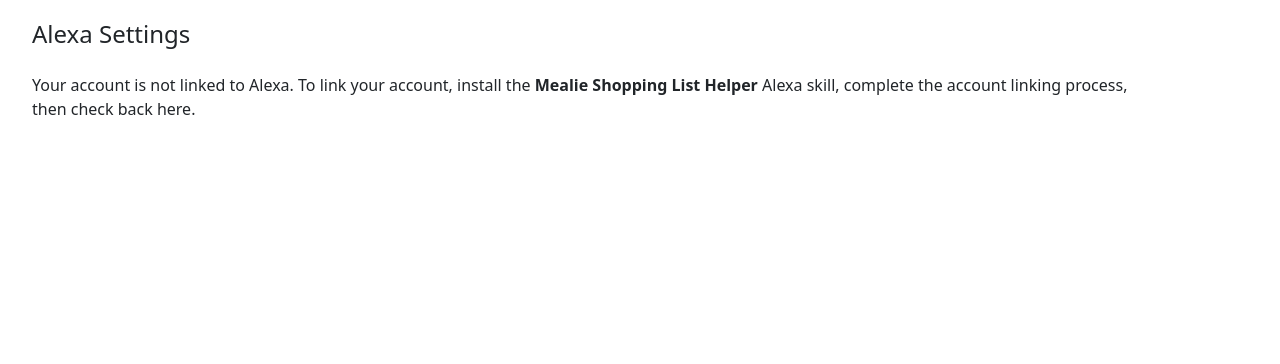
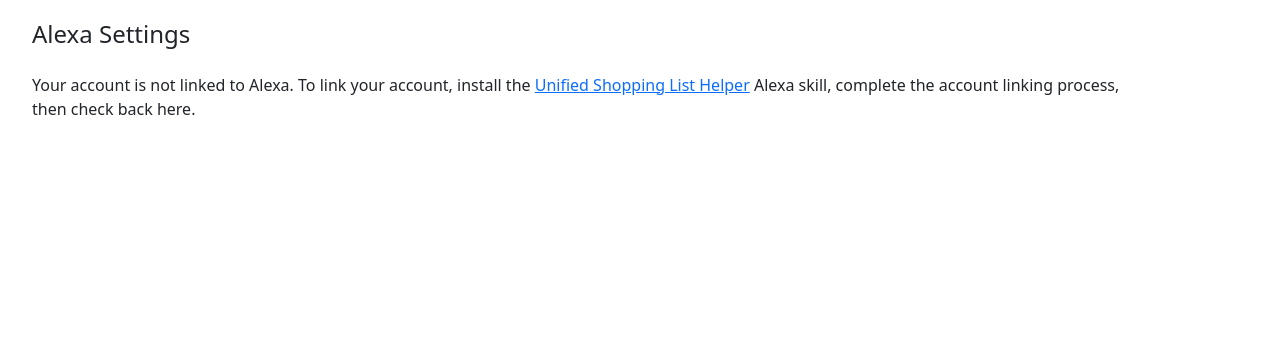
Before and after one commit to michael-genson/Unified-Shopping-List, a FastAPI app: template AppLambda/src/static/templates/alexa_config.html in a window 1280 px wide. Shown: the part 56-420 px from the top of the page. Run offline with FastAPI, Linux system fonts and the light colour scheme; the template is opened without the code that fills it, so the values that code supplies are empty; parts of the project's set-up code (start-up, migrations or seed data) failed here and were passed over.

Commit message:
added Alexa skill URL

```diff
--- a/AppLambda/src/static/templates/alexa_config.html
+++ b/AppLambda/src/static/templates/alexa_config.html
@@ -29,7 +29,7 @@
   {% if not user.is_linked_to_alexa %}
   <div class="row">
     <p>
-      Your account is not linked to Alexa. To link your account, install the <strong>Mealie Shopping List Helper</strong> Alexa skill, complete the account linking process, then check back here.
+      Your account is not linked to Alexa. To link your account, install the <a href="https://www.amazon.com/dp/B0BR8KW2WL">Unified Shopping List Helper</a> Alexa skill, complete the account linking process, then check back here.
     </p>
   </div>
   {% else %}
@@ -38,7 +38,7 @@
       Your account is successfully linked to Alexa.
     </p>
     <p>
-      If you want to disconnect from Alexa, or you're having trouble with the skill, try removing the skill from Alexa and re-enabling it.
+      If you want to disconnect from Alexa, or you're having trouble with the skill, try removing the skill from Alexa and <a href="https://www.amazon.com/dp/B0BR8KW2WL">re-enabling it</a>.
       <br />
       If you're seeing this page, but you're not seeing your Alexa lists on the shopping list map page, make sure you granted the requested permissions in the Alexa app.
     </p>
```
Also changed, not shown: README.md.
